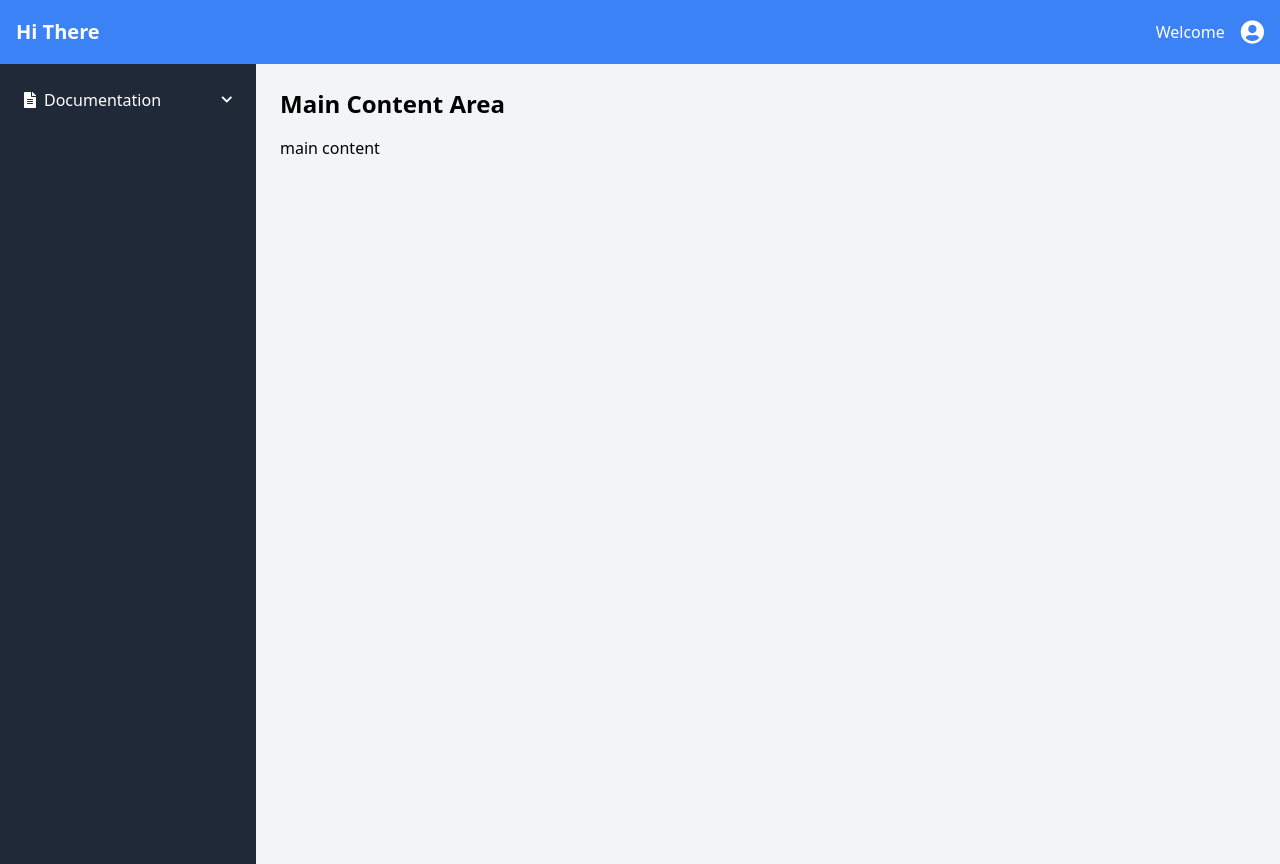
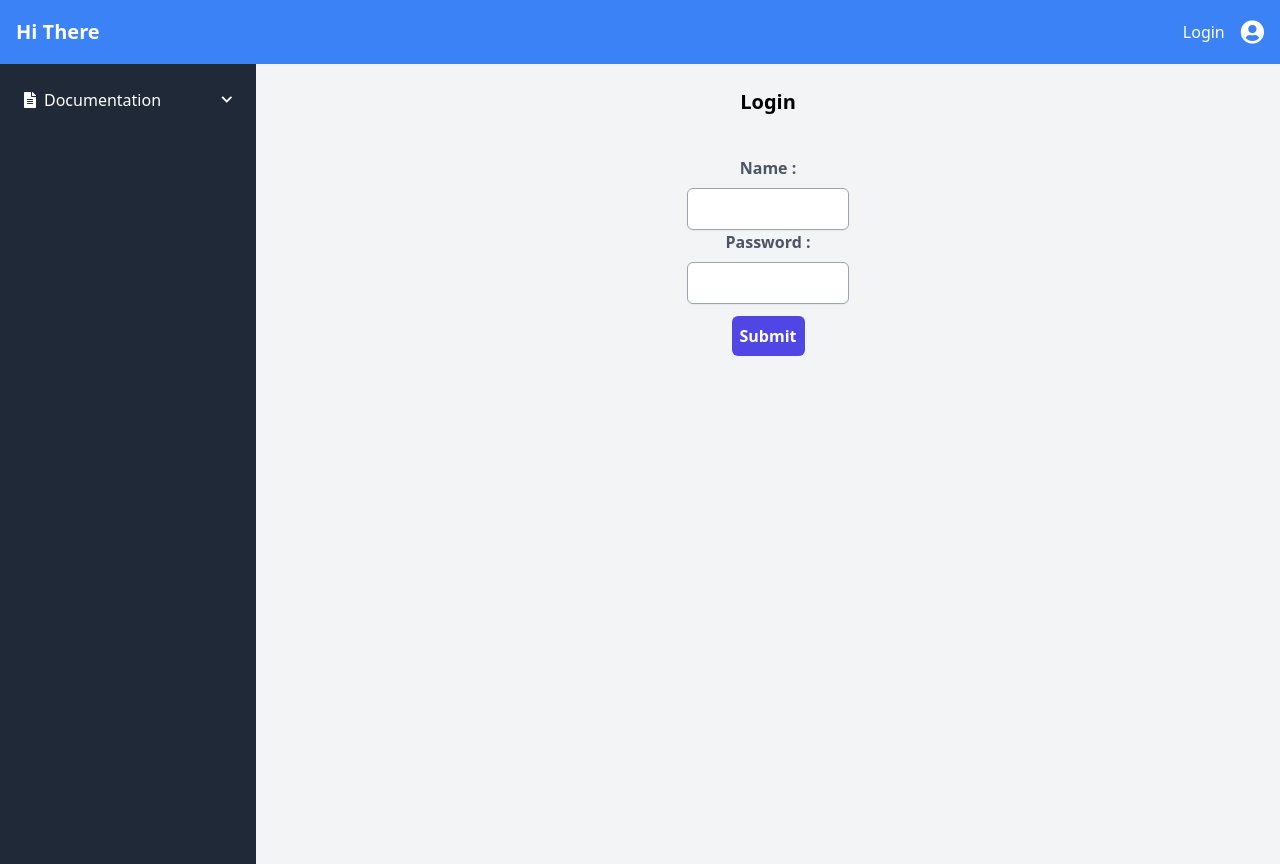
Before and after one commit to Leerlandais/snippets, a PHP site: page /?login in a window 1280 px wide. Run offline with PHP 8.4, Linux system fonts and the light colour scheme; a stand-in replaces the project's code that opens the database connection; some libraries are stand-ins or nearby versions.

Commit message:
login: improved loginForm display

```diff
--- a/view/publicView/inc/loginForm.php
+++ b/view/publicView/inc/loginForm.php
@@ -1,4 +1,4 @@
-<div class="w-[25%] mx-auto bg-black">
+<div class="w-1/6 mx-auto text-center">
 <form action="./" method="POST">
 
             <h3 class="text-xl font-bold text-center pb-10" id="loginFormHeader">Login</h3>
@@ -12,7 +12,7 @@
                     <input class="border border-gray-400 focus:outline-slate-400 rounded-md w-full shadow-sm px-5 py-2" type="password" name="userLoginPwd" id="userLoginPwd" required>
                 </div>
                 <div>
-                    <button type="submit" class="bg-[#4F46E5] w-full py-2 rounded-md text-white font-bold cursor-pointer hover:bg-[#181196]">Submit</button>
+                    <button type="submit" class="bg-[#4F46E5] w-auto mt-3 p-2 rounded-md text-white font-bold cursor-pointer hover:bg-[#181196]">Submit</button>
                 </div>
 </form>
 </div>
--- a/view/publicView/public.home.view.php
+++ b/view/publicView/public.home.view.php
@@ -20,7 +20,7 @@
         <h1 class="text-white text-xl font-semibold">Hi There</h1>
     </div>
     <div class="flex items-center space-x-4">
-        <span class="text-white">Welcome</span>
+        <a href="?login"><span class="text-white">Login</span></a>
         <i class="fas fa-user-circle text-white text-2xl"></i>
     </div>
 </nav>
@@ -56,8 +56,7 @@
         </nav>
     </aside>
     <main class="flex-1 p-6">
-        <h2 class="text-2xl font-semibold mb-4">Main Content Area</h2>
-        <p>main content</p>
+<?php if(isset($_GET["login"])) include "inc/loginForm.php"; ?>
     </main>
 </div>
 <?php
```
